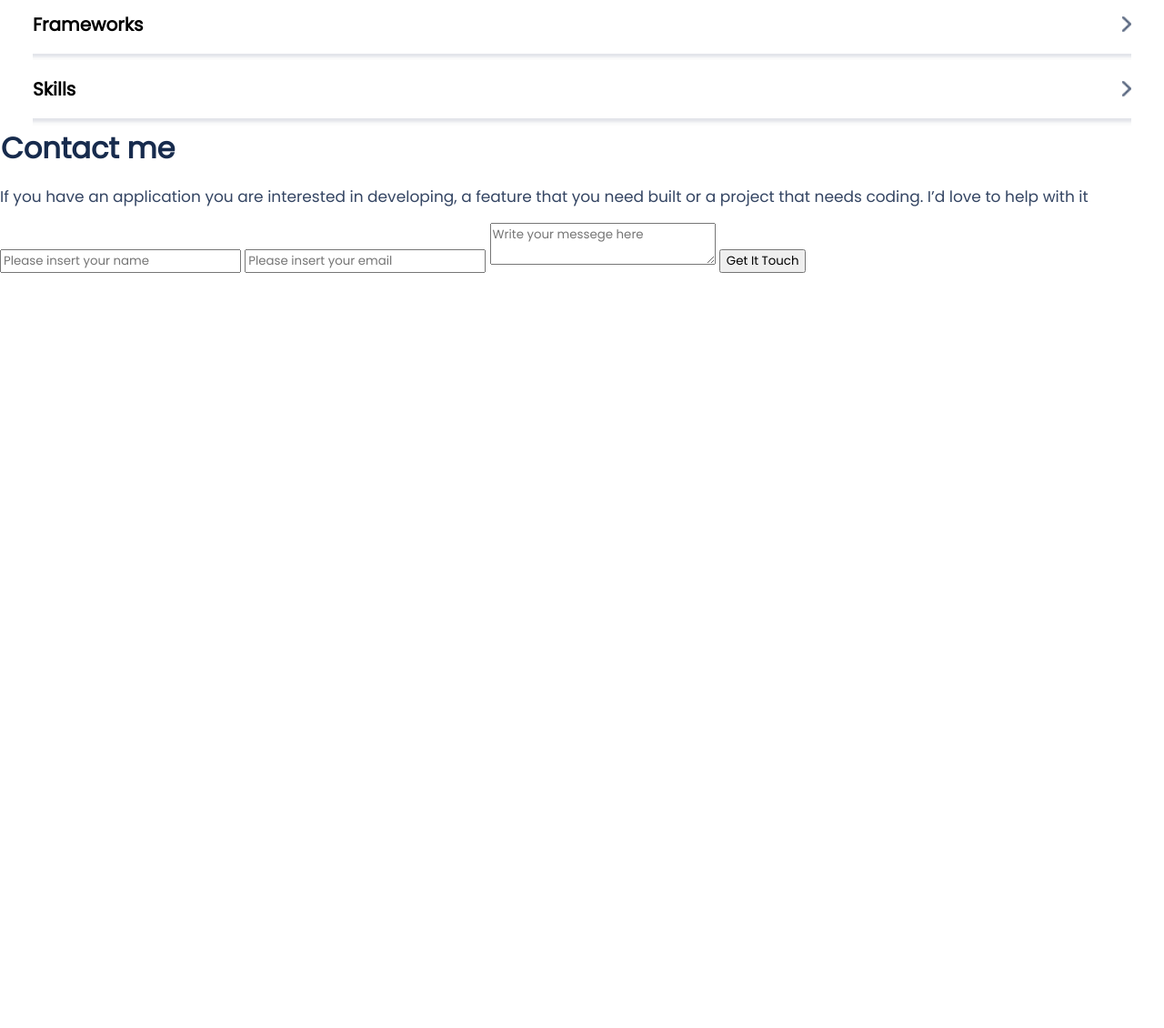
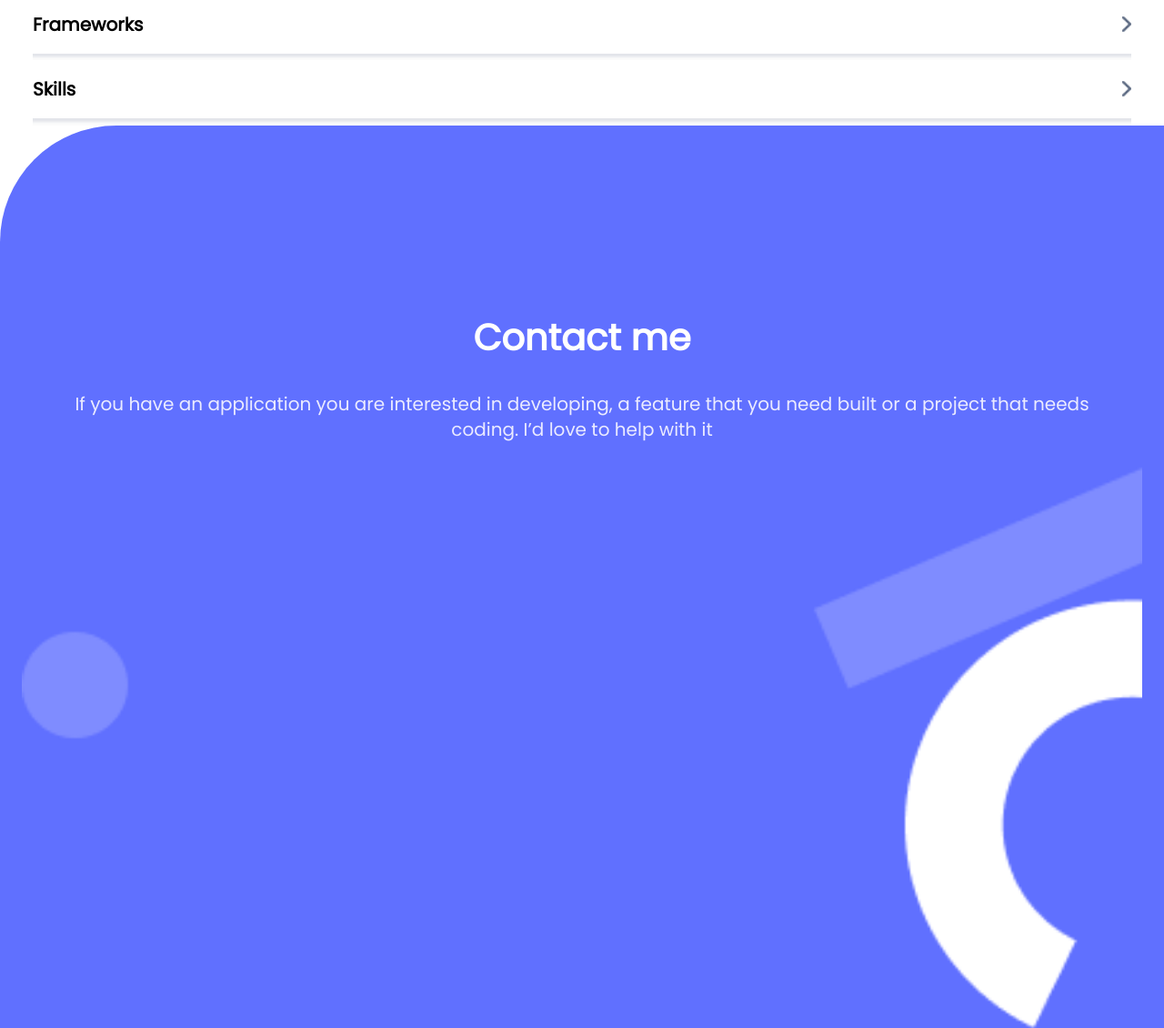
Before and after one commit to nxn404-n/Portfolio-M1, a plain HTML site: page index.html in a window 1280 px wide. Shown: the part 4417-5547 px from the top of the page at 91% size. Before the commit the page ends 4717 px from the top, so only its background shows below. Drawn offline with Linux system fonts and the light colour scheme.

Commit message:
Testing CSS file

```diff
--- a/index.html
+++ b/index.html
@@ -184,13 +184,14 @@
                 <img src="req/sep.png" alt="#">
             </div>
     </section>
-    <section>
-        <form action="https://formspree.io/f/mayznbvq" method="post">
-            <h3 class="contact-header">Contact me</h3>
-            <p>If you have an application you are interested in developing, a feature that you need built or a project that needs coding. I’d love to help with it </p>
-            <input type="text" name="username" placeholder="Please insert your name">
-            <input type="email" name="email" placeholder="Please insert your email">
-            <textarea name="comment" placeholder="Write your messege here"></textarea>
+    <section class="form-container">
+        <img src="req/contact form shapes-mobile.png" class="form-container__img">
+        <h3 class="contact-header">Contact me</h3>
+            <p class="contact-p">If you have an application you are interested in developing, a feature that you need built or a project that needs coding. I’d love to help with it </p>
+        <form action="https://formspree.io/f/mayznbvq" method="post" class="form-container__form">
+            <input type="text" name="username" placeholder="Please insert your name" class="box-input" required>
+            <input type="email" name="email" placeholder="Please insert your email" class="box-input" required>
+            <textarea name="comment" placeholder="Write your messege here" required></textarea>
             <button type="submit" class="submitBtn">Get It Touch</button>
         </form>
     </section>
--- a/style.css
+++ b/style.css
@@ -294,3 +294,40 @@ button:active {
   color: #fff;
   background-color: #2230d2;
 }
+
+.contact-header {
+  color: #fff;
+  text-align: center;
+  font-weight: 700;
+  font-size: 40px;
+  line-height: 52px;
+  order: -2;
+  z-index: 3;
+  padding: 103px 0 12px 0;
+}
+
+.contact-p {
+  color: #ebebff;
+  text-align: center;
+  order: -1;
+  z-index: 3;
+  padding: 0 24px;
+  line-height: 28px;
+  font-size: 20px;
+}
+
+.submitBtn {
+  align-self: flex-start;
+  border-radius: 8px;
+  border: none;
+  padding: 12px 16px;
+  color: #6070ff;
+}
+
+.form-container {
+  background-color: #6070ff;
+  display: flex;
+  flex-direction: column;
+  border-radius: 8rem 0 0 0;
+  padding: 103px 24px;
+}
```
